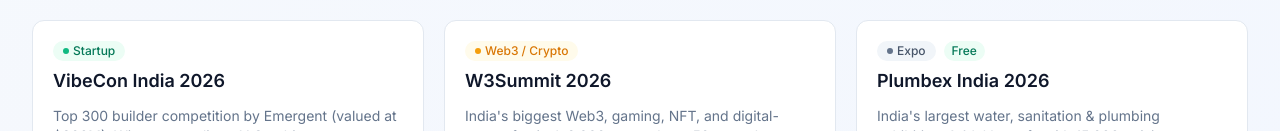
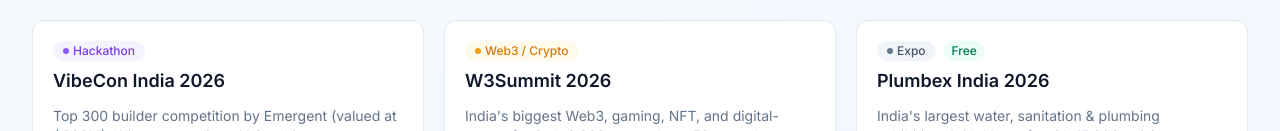
Before and after one commit to sagarjethi/bengaluru-events-apr-2026, a React (Vite) app: page / in a window 1280 px wide. Shown: the part 1798-1929 px from the top of the page. Built offline with nearby package versions, Linux system fonts and the light colour scheme.

Commit message:
Add VibeCon as hackathon, update count to 12

```diff
--- a/src/data/events.js
+++ b/src/data/events.js
@@ -70,7 +70,7 @@ export const events = [
     venue: 'Bengaluru',
     time: '2 days',
     cost: 'Free to apply',
-    category: 'startup',
+    category: 'hackathon',
     tags: ['YC', 'Vibe Coding', 'Startups', 'Investors'],
     description: "Top 300 builder competition by Emergent (valued at $300M). Winners get direct Y Combinator interviews.",
     link: 'https://vibecon.com/register',
```
Also changed, not shown: public/llms.txt.
